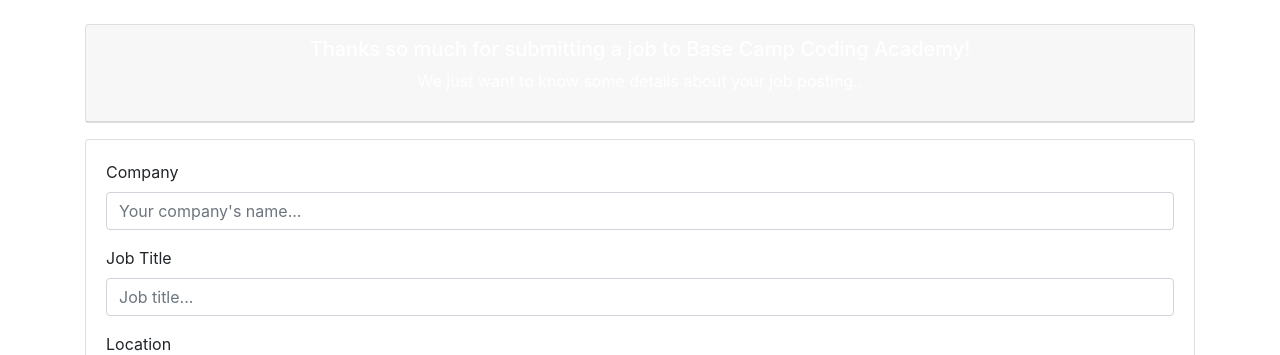
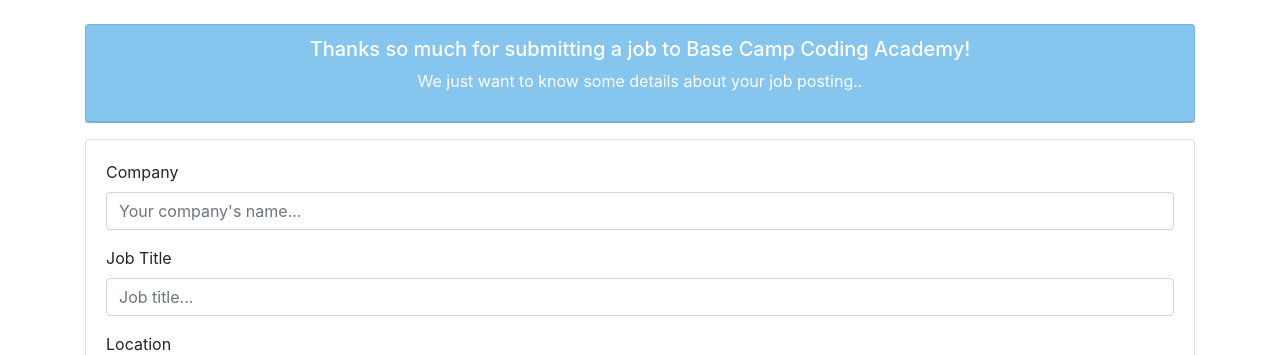
Before and after one commit to ginggk/employer-postings, a Django app: page /jobs/ in a window 1280 px wide. Shown: the part 204-559 px from the top of the page. Run offline with Django 3.2, Linux system fonts and the light colour scheme; some libraries are stand-ins or nearby versions.

Commit message:
used custom css to change the background of a card

```diff
--- a/app/static/style.css
+++ b/app/static/style.css
@@ -9,7 +9,6 @@
     text-align: center;
     padding-bottom: 3rem;
     padding-top: 1rem;
-
 }
 
 .center-spacer {
@@ -17,3 +16,7 @@
     height: 100%;
     vertical-align: middle;
 }
+
+.card-color {
+    background-color: #8accf6;
+}
```
